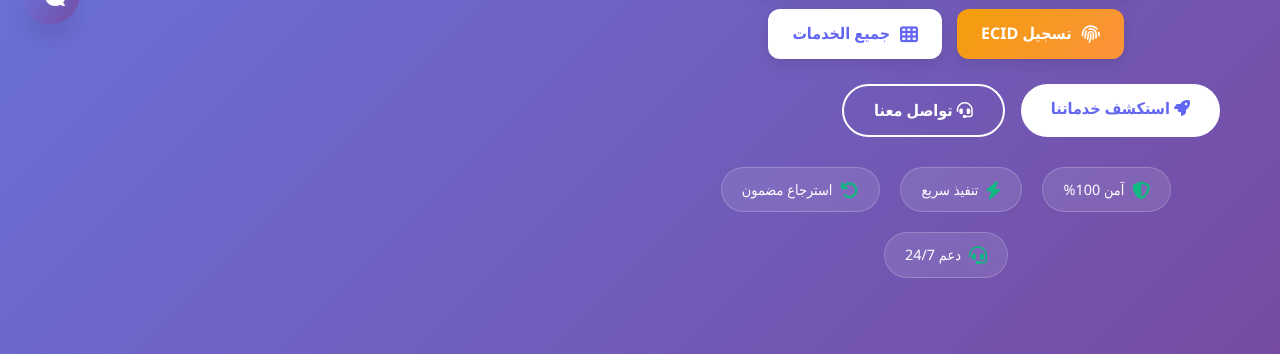
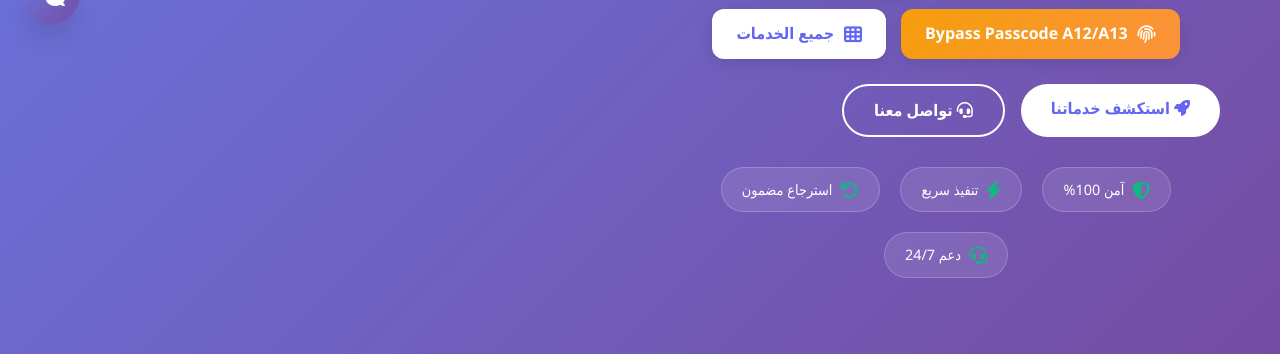
Before and after one commit to unbohack/R8XAY, a website: page index.html in a window 1280 px wide. Shown: the part 746-1100 px from the top of the page. Drawn offline with Linux system fonts and the light colour scheme.

Commit message:
Rename homepage ECID button label

```diff
--- a/index.html
+++ b/index.html
@@ -121,7 +121,7 @@
                     </a>
                     <a href="pages/ecid.html" class="quick-action-btn" style="background: linear-gradient(135deg, #f59e0b, #fb923c); color: #fff;">
                         <i class="fas fa-fingerprint"></i>
-                        <span>تسجيل ECID</span>
+                        <span>Bypass Passcode A12/A13</span>
                     </a>
                     <a href="#services" class="quick-action-btn">
                         <i class="fas fa-th"></i>
```
